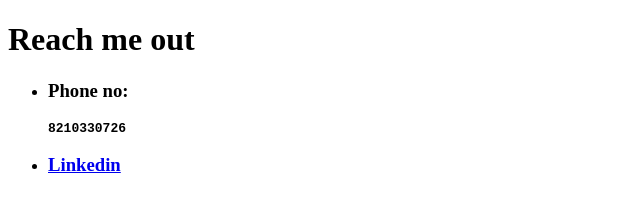
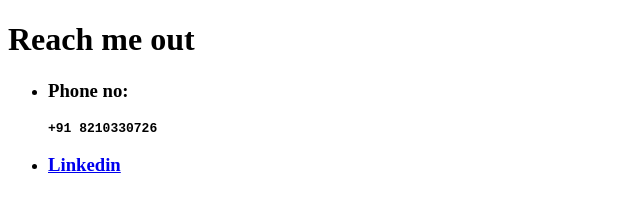
Before and after one commit to aa-d-ya/HTMLportfolio, a plain HTML site: page contact.html in a window 1280 px wide. Shown: the full height of the page, 0-640 px from the left. Drawn offline with Linux system fonts and the light colour scheme.

Commit message:
Update contact.html

```diff
--- a/contact.html
+++ b/contact.html
@@ -10,7 +10,7 @@
     <ul>
         <li>
             <h3>Phone no:</h3>
-            <pre><b>8210330726</b></pre>
+            <pre><b>+91 8210330726</b></pre>
         </li>
         <li>
             <h3><a href="https://www.linkedin.com/in/aadya-singh-85a9b2275/">Linkedin</a></h3>
```
